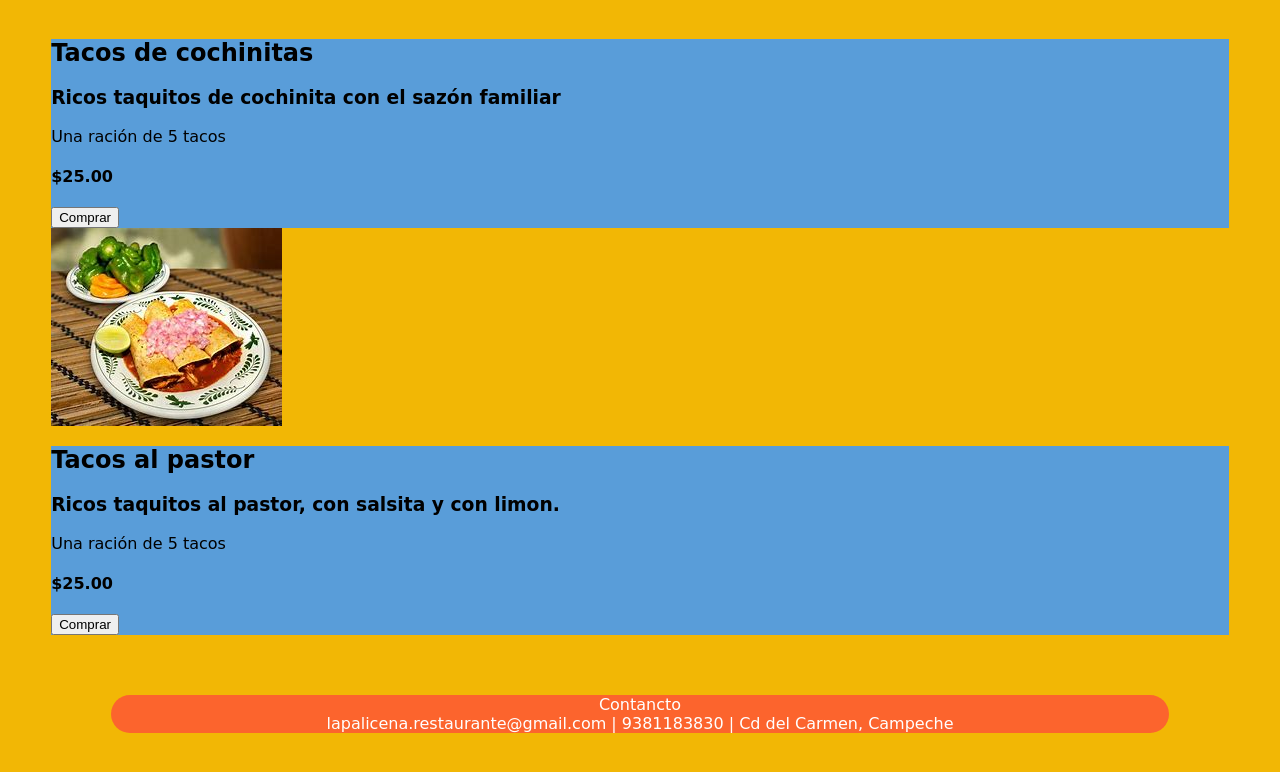
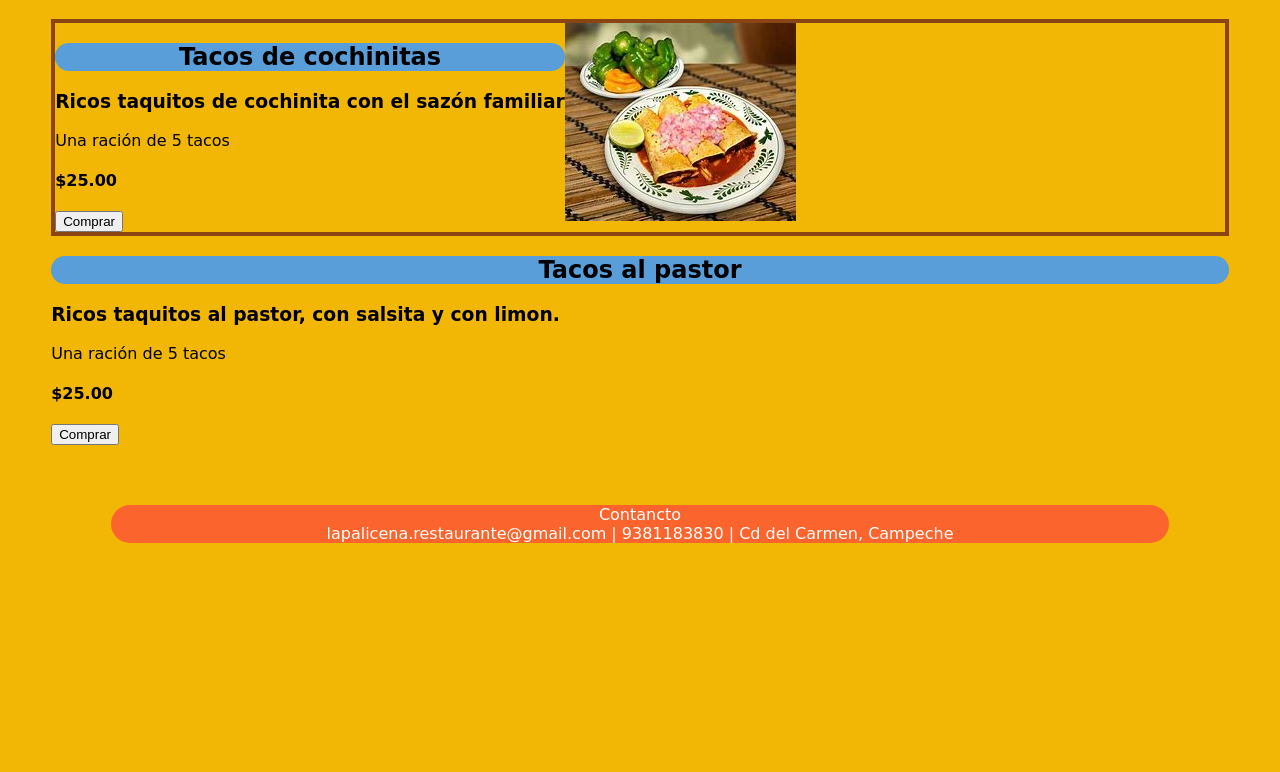
Before and after one commit to LupitaMZ/03-Tarea, a plain HTML site: page menu.html in a window 1280 px wide. Shown: the part 82-854 px from the top of the page. After the commit the page ends 800 px from the top, so only its background shows below. Drawn offline with Linux system fonts and the light colour scheme; a web font is replaced by a local one.

Commit message:
cambie las declaraciones

```diff
--- a/css/menu.css
+++ b/css/menu.css
@@ -53,12 +53,14 @@ div h2{
     border-radius: 50px 50px;
     background-color: #599DD9;
     color: white;
+
 }
 .menu{
     display: flex-box;
     justify-content: space-between;
     align-items: center;
     margin: 100px 0;
+    flex-wrap: wrap;
 }
 .tacos{
     flex-basis: 40%;
@@ -171,7 +173,7 @@ button:hover{
 .img-tacos-pastor .imagen-taquitos-pastor{
     width: 50%;
 }
-/*pozole*/
+/* /*/*pozole*/
 .pozole{
     flex-basis: 40%;
     position: relative;
--- a/css/menu2.css
+++ b/css/menu2.css
@@ -47,12 +47,15 @@ nav ul li a:hover{
     color: #599DD9;
 }
 /*se inicia los productos*/
-.menu {
+.contenedorMenu {
     display: flex;
-    flex-wrap: wrap;
+    border: 4px solid saddlebrown;
 }
-.tacos{
+.tacos h2{
     background-color: #599DD9;
+    text-align: center;
+    border-radius: 95px ;
+    background-size: 15px 15px;
 }
 
 
```
Also changed, not shown: menu2.html (added), 1 other file.
